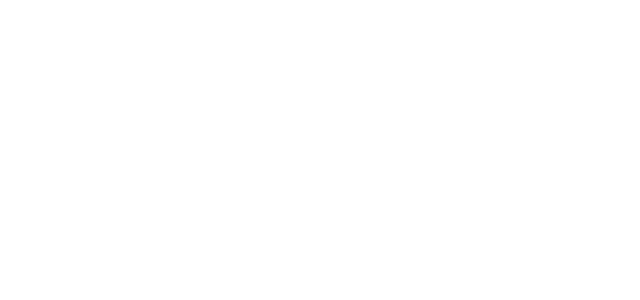
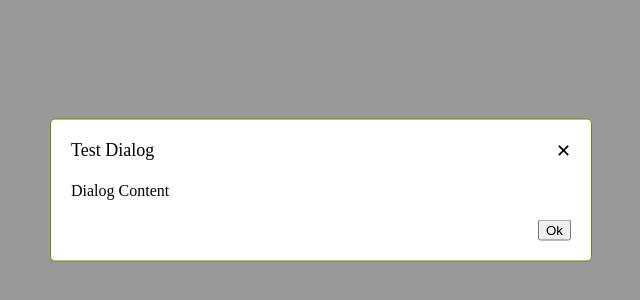
Before and after one commit to Senali-perera/TypeScript_Angular_Assignment, an Angular app in the folder assignment2/: page / in a window 1280 px wide. Shown: the part 210-510 px from the top of the page, without its empty margins (319-959 px from the left). Built offline with nearby package versions, Linux system fonts and the light colour scheme.

Commit message:
Created Dialog component

```diff
--- a/assignment2/src/app/app.component.html
+++ b/assignment2/src/app/app.component.html
@@ -0,0 +1 @@
+<app-dialog title="Test Dialog"/>
--- a/assignment2/src/app/app.component.ts
+++ b/assignment2/src/app/app.component.ts
@@ -1,11 +1,12 @@
 import { Component } from '@angular/core';
 import { CommonModule } from '@angular/common';
 import { RouterOutlet } from '@angular/router';
+import {DialogComponent} from "./components/dialog/dialog.component";
 
 @Component({
   selector: 'app-root',
   standalone: true,
-  imports: [CommonModule, RouterOutlet],
+  imports: [CommonModule, RouterOutlet, DialogComponent],
   templateUrl: './app.component.html',
   styleUrl: './app.component.css'
 })
--- /dev/null
+++ b/assignment2/src/app/components/dialog/dialog.component.css
@@ -0,0 +1,48 @@
+.dialog-backdrop {
+  width: 100%;
+  height: 100%;
+  background-color: rgba(0, 0, 0, 0.4);
+  position: absolute;
+  left: 0;
+  right: 0;
+  top: 0;
+  bottom: 0;
+  z-index: 2;
+  display: flex;
+  justify-content: center;
+  align-items: center;
+}
+
+.dialog-container {
+  z-index: 3;
+  position: absolute;
+  left: 50%;
+  top: 50%;
+  transform: translate(-50%, -50%);
+  width: 500px;
+  height: auto;
+  border: olive 1px solid;
+  background-color: white;
+  border-radius: 5px;
+  padding: 20px;
+}
+
+.dialog-title {
+  display: flex;
+  justify-content: space-between;
+  font-size: 18px;
+  margin-bottom: 20px;
+}
+
+.dialog-content {
+  margin-bottom: 20px;
+}
+
+.dialog-footer {
+  display: flex;
+  justify-content: flex-end;
+}
+
+.dialog-close {
+  cursor: pointer;
+}
--- /dev/null
+++ b/assignment2/src/app/components/dialog/dialog.component.html
@@ -0,0 +1,14 @@
+<div class="dialog-container">
+  <div class="dialog-title">
+    {{title}}
+    <span class="dialog-close" (click)="onCancelPressed()">✕</span>
+  </div>
+  <div class="dialog-content">
+    Dialog Content
+  </div>
+  <div class="dialog-footer">
+    <button (click)="onOkPressed()">Ok</button>
+  </div>
+</div>
+
+<div class="dialog-backdrop"></div>
--- /dev/null
+++ b/assignment2/src/app/components/dialog/dialog.component.ts
@@ -0,0 +1,20 @@
+import {Component, Input} from '@angular/core';
+
+@Component({
+  selector: 'app-dialog',
+  standalone: true,
+  imports: [],
+  templateUrl: './dialog.component.html',
+  styleUrl: './dialog.component.css'
+})
+export class DialogComponent {
+  @Input() title = "Dialog Title";
+
+  onOkPressed(): void {
+    console.log("Ok Pressed");
+  }
+
+  onCancelPressed(): void {
+    console.log("Cancel Pressed");
+  }
+}
```
